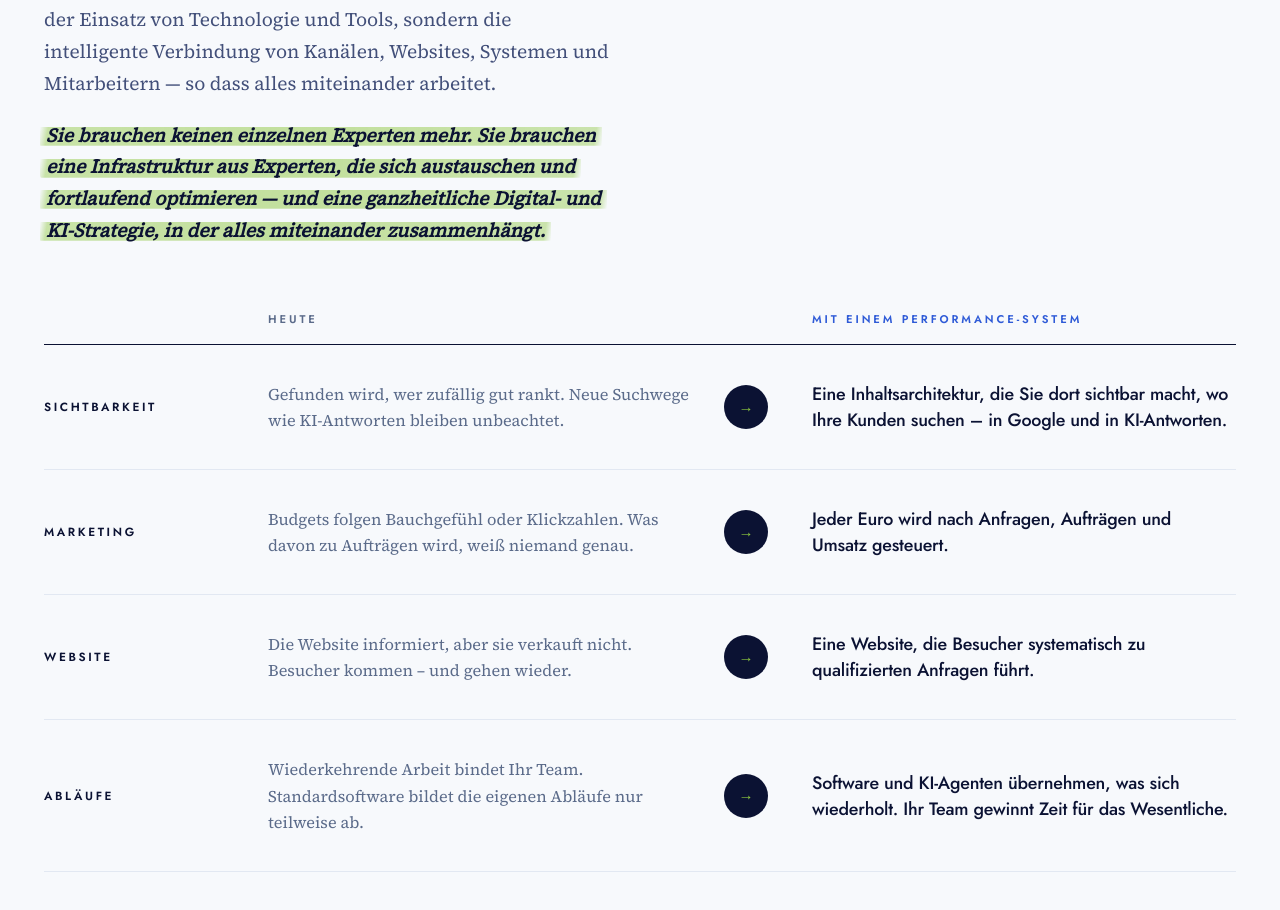
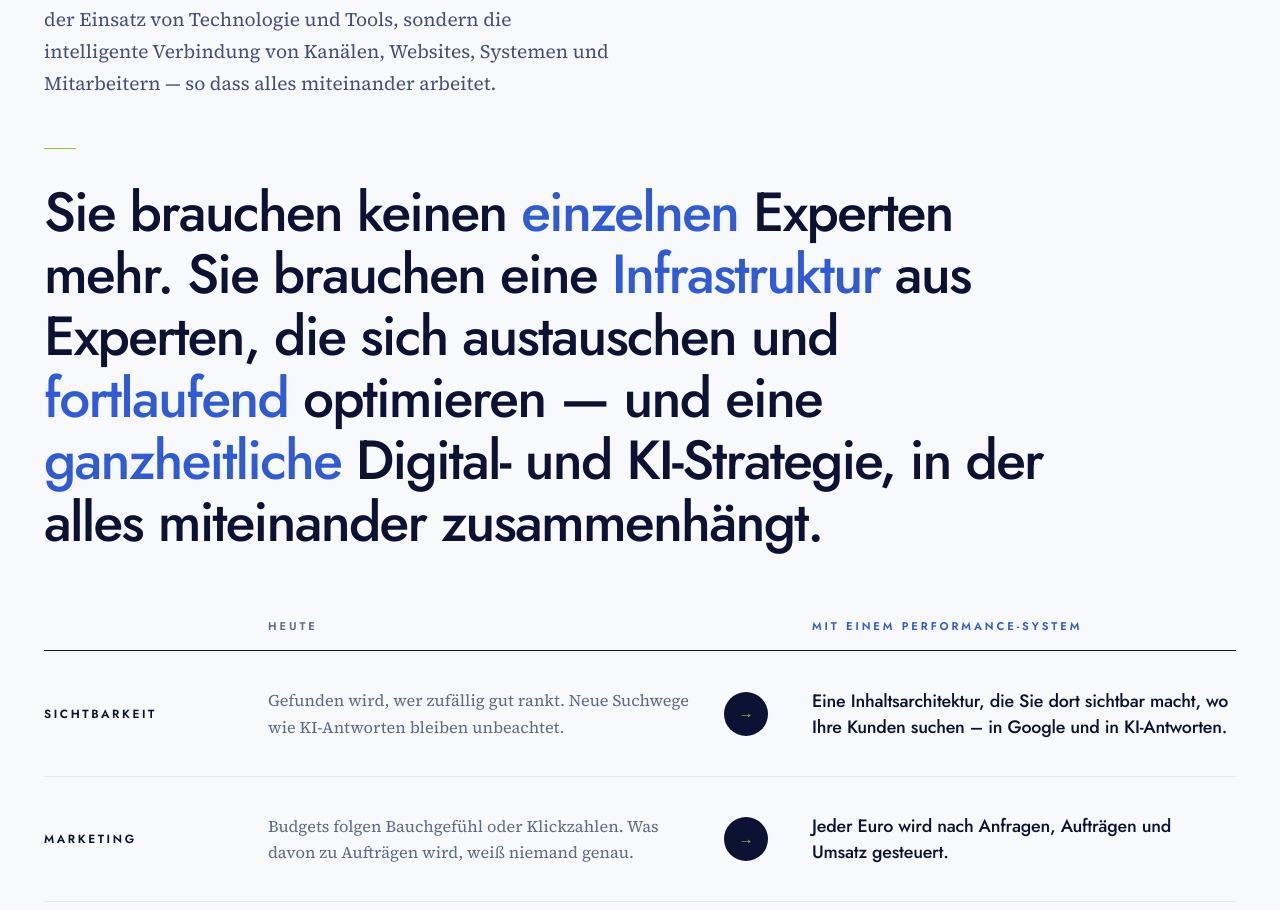
Before and after one commit to nizarladouz/Ladouz-Digital, a Next.js app in the folder ladouz-digital/: page / in a window 1280 px wide. Shown: the part 2160-3070 px from the top of the page. Built offline with nearby package versions, Linux system fonts and the light colour scheme.

Commit message:
Ausgangslage: Kernsatz im Leitgedanke-Stil (Strich, Fill, blaue Akzente)

```diff
--- a/ladouz-digital/app/page.tsx
+++ b/ladouz-digital/app/page.tsx
@@ -202,6 +202,9 @@ const WALZE_TIEFE = 220;
    Hervorgehobene Wörter stehen in *Sternchen*. */
 const leitgedanke =
   "*Digitale Infrastruktur* ist die Voraussetzung für *Performance durch KI.* Erst wenn *Strategie,* *Management,* *Marketing,* *Sichtbarkeit,* *Conversion,* *Plattformen,* *Prozessoptimierung,* *Automatisierung,* *KI* und *Daten* als ein System sitzen, lässt sich die Performance des *gesamten Systems* wirklich verbessern.";
+
+const kernsatz =
+  "Sie brauchen keinen *einzelnen Experten* mehr. Sie brauchen eine *Infrastruktur aus Experten,* die sich austauschen und *fortlaufend optimieren* — und eine *ganzheitliche Digital- und KI-Strategie,* in der alles miteinander zusammenhängt.";
 
 /* Jede Zeile ist ein Paar: derselbe Bereich vorher und nachher. */
 const wandel = [
@@ -1376,6 +1379,24 @@ function Leitgedanke() {
   );
 }
 
+function Kernsatz() {
+  const ref = useScrollVariable<HTMLDivElement>();
+  const woerter = kernsatz.split(" ");
+  const n = woerter.length;
+  return (
+    <div ref={ref} className="mt-12">
+      <span aria-hidden className="block h-px w-8 bg-[#8dc63f]" />
+      <p className="mt-8 max-w-[30ch] text-[clamp(1.85rem,4.3vw,3.5rem)] font-medium leading-[1.13] tracking-[-0.032em] text-[#0b1233]">
+        {woerter.map((w, i) => (
+          <span key={i} className={`ld-wort ${w.startsWith("*") ? "text-[#2f5bd7]" : ""}`} style={{ "--i": (i / n).toFixed(4) } as CSSProperties}>
+            {w.replace(/\*/g, "")}{i < n - 1 ? " " : ""}
+          </span>
+        ))}
+      </p>
+    </div>
+  );
+}
+
 /* ══════════════════════════ Wandel ══════════════════════════
    Die A-nach-B-Logik als Tabelle: jede Zeile ist derselbe Bereich
    vorher und nachher. Dadurch ist der Wert ohne Erklärung lesbar.
@@ -1395,24 +1416,7 @@ function Wandel() {
             sondern die intelligente Verbindung von Kanälen, Websites, Systemen und Mitarbeitern — so dass
             alles miteinander arbeitet.
           </Lead>
-          <Lead className="!mt-5 font-semibold italic !text-[#0b1233]">
-            <mark
-              className="box-decoration-clone px-1.5 -mx-1 rounded-sm text-inherit"
-              style={{
-                backgroundColor: "transparent",
-                backgroundImage: "linear-gradient(100deg, rgba(141,198,63,0) 0%, rgba(141,198,63,0.45) 1.5%, rgba(141,198,63,0.5) 50%, rgba(141,198,63,0.42) 98.5%, rgba(141,198,63,0) 100%)",
-                backgroundSize: "100% 72%",
-                backgroundPosition: "0 70%",
-                backgroundRepeat: "no-repeat",
-                WebkitBoxDecorationBreak: "clone",
-                boxDecorationBreak: "clone",
-              }}
-            >
-              Sie brauchen keinen einzelnen Experten mehr. Sie brauchen eine Infrastruktur aus Experten, die sich
-              austauschen und fortlaufend optimieren — und eine ganzheitliche Digital- und KI-Strategie, in der
-              alles miteinander zusammenhängt.
-            </mark>
-          </Lead>
+          <Kernsatz />
         </Reveal>
 
         <div className="mt-16">
```
